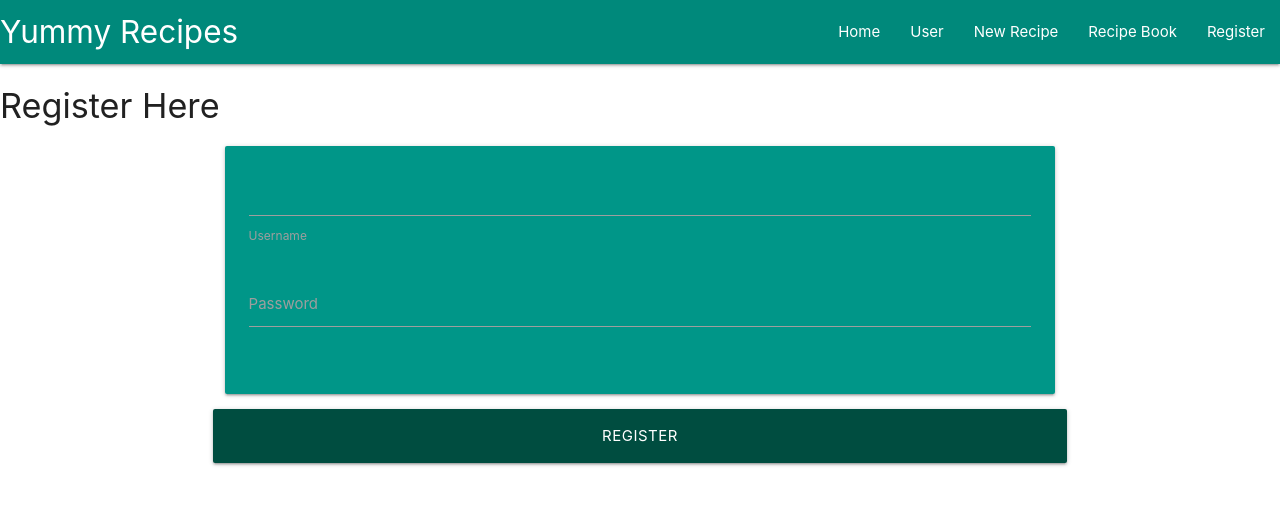
After one commit to inglisj/Yummy_Recipes, a Flask app: page /registration in a window 1280 px wide. The commit adds this page. Shown: the top 505 px of the page. Run offline with Flask 2, Linux system fonts and the light colour scheme; some libraries are stand-ins or nearby versions.

Commit message:
added registration form from materilize

```diff
--- a/app.py
+++ b/app.py
@@ -31,6 +31,11 @@ def get_recipes():
     return render_template("recipes.html", recipes=recipes)
 
 
+
+@app.route("/registration", methods=["GET", "POST"])
+def registration():
+    return render_template("registration.html")
+
 if __name__ == "__main__":
     app.run(host=os.environ.get("IP"),
             port=int(os.environ.get("PORT")),
--- a/templates/base.html
+++ b/templates/base.html
@@ -26,6 +26,7 @@
 					<li><a href="#">User</a></li>
 					<li><a href="#">New Recipe</a></li>
 					<li><a href="{{ url_for('get_recipes') }}">Recipe Book</a></li>
+                    <li><a href="{{ url_for('registration') }}">Register</a></li>
 				</ul>
 			</div>
 		</nav>
@@ -37,6 +38,7 @@
             <li><a href="#">Profile</a></li>
             <li><a href="#">New Recipe</a></li>
             <li><a href="#">Recipe Book</a></li>
+            <li><a href="{{ url_for('registration') }}">Register</a></li>
         </ul>
     </header>
 
--- /dev/null
+++ b/templates/registration.html
@@ -0,0 +1,31 @@
+{% extends "base.html" %}
+{% block content %}
+
+<h4 class="left-align">Register Here</h4>
+
+<div class="row">
+   <form class="col s12 m8 offset-m2" method="POST" action="{{ url_for('registration') }}">
+     <div class="card-panel teal">
+      <div class="row">
+        <div class="username col s12">
+         <input id="username" name="username" type="text" class="validate">
+         <label for="username">Username</label>
+      </div>
+    </div>
+        <div class="row">
+        <div class="input-field col s12">
+         <input id="password" name=password type="password" class="validate">
+         <label for="password">Password</label>
+        </div>
+    </div>
+   </div>
+   <div class="row">
+     <button type="submit"class="col s12 btn-large teal darken-4">
+       Register
+     </button>
+   </div>
+  </form>
+  </div>
+
+
+{% endblock %}
```
Also changed, not shown: templates/register.html (deleted, +0 -14 lines), register.html (added).
